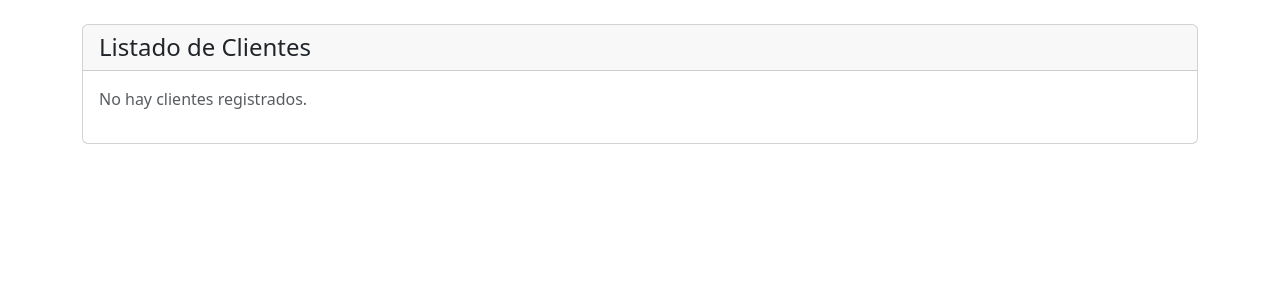
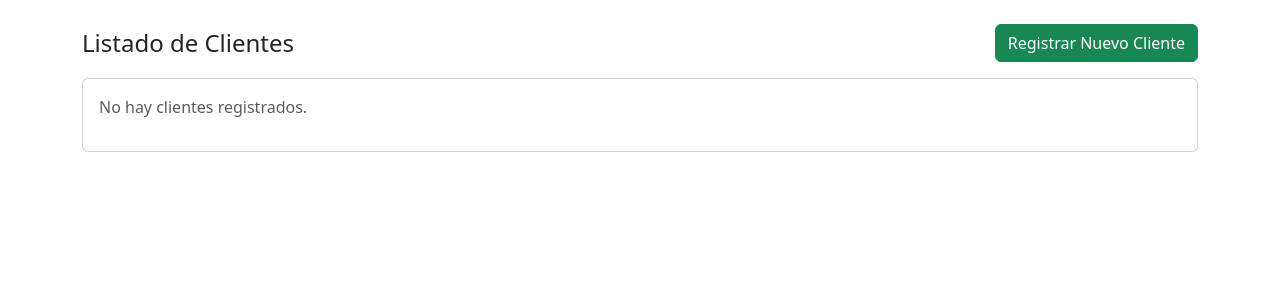
Before and after one commit to GonzaMartinezRoman/MartinezRoman-TuPrimeraPagina, a Django app: page /clientes/ in a window 1280 px wide. Shown: the part 56-356 px from the top of the page. Run offline with Django 5.2, Linux system fonts and the light colour scheme; data that the repository does not hold is empty.

Commit message:
Agegro el boton 'registrar cliente' en la vista 'listado de cliente' para cunmplir el requisito faltante para esa vista. Tildo en readme los requerimientos ya cumplidos.

```diff
--- a/home/templates/home/listado_de_clientes.html
+++ b/home/templates/home/listado_de_clientes.html
@@ -3,10 +3,14 @@
 {% block title %}Listado de Clientes{% endblock %}
 
 {% block contenido %}
+<div class="d-flex justify-content-between align-items-center mb-3">
+    <h1 class="h4 mb-0">Listado de Clientes</h1>
+    <a href="{% url 'crear_cliente' %}" class="btn btn-success">
+        <i class="bi bi-person-plus"></i> Registrar Nuevo Cliente
+    </a>
+</div>
+
 <div class="card">
-    <div class="card-header">
-        <h1 class="h4 mb-0">Listado de Clientes</h1>
-    </div>
     <div class="card-body">
         {% if clientes %}
         <div class="table-responsive">
```
Also changed, not shown: README.md.
